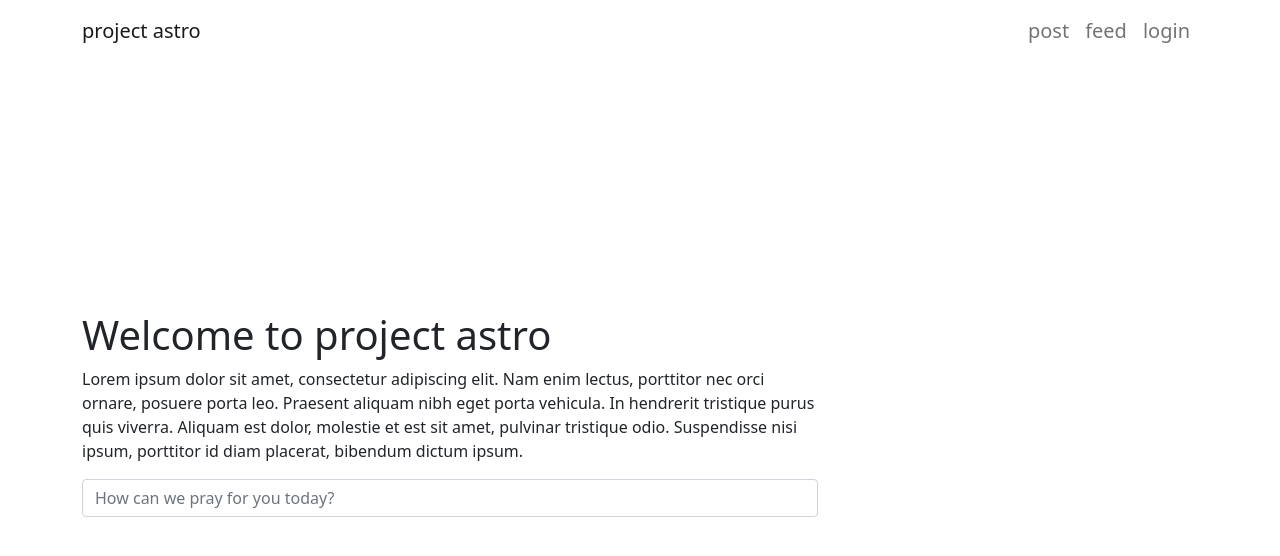
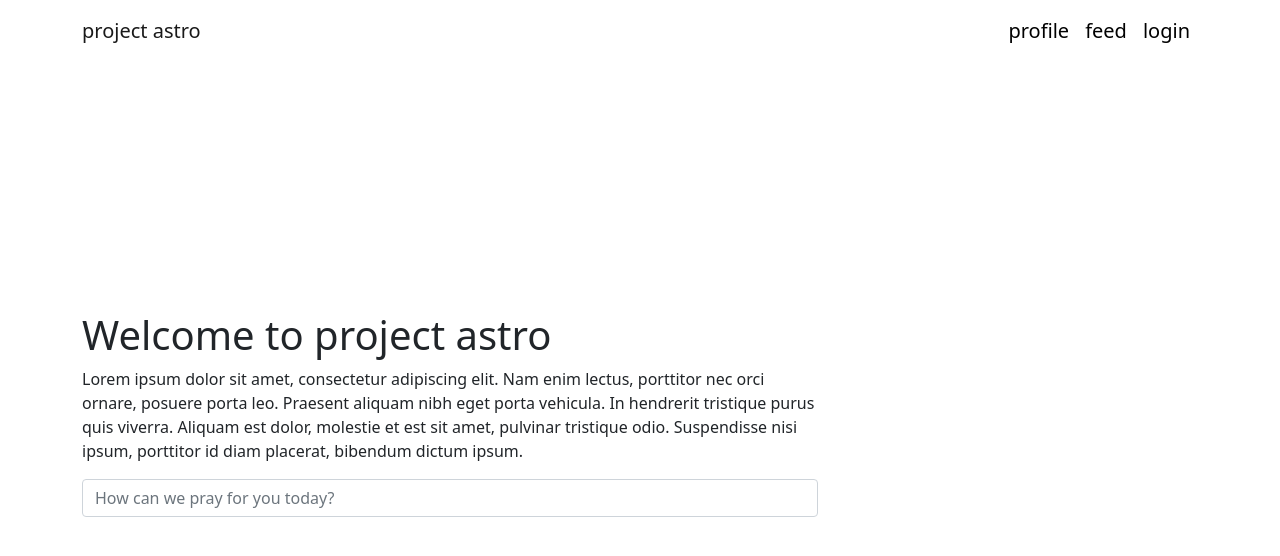
Before and after one commit to dylanfox5/project-astro, a React (Create React App) app: page / in a window 1280 px wide. Shown: the top 556 px of the page. Built offline with nearby package versions, Linux system fonts and the light colour scheme.

Commit message:
setup routes

```diff
--- a/package.json
+++ b/package.json
@@ -12,6 +12,7 @@
     "react": "^18.2.0",
     "react-bootstrap": "^2.4.0",
     "react-dom": "^18.2.0",
+    "react-router-dom": "^6.3.0",
     "react-scripts": "5.0.1",
     "web-vitals": "^2.1.4"
   },
--- a/src/App.js
+++ b/src/App.js
@@ -1,9 +1,8 @@
 import 'bootstrap/dist/css/bootstrap.min.css';
-import CustomNavbar from './CustomNavbar';
+import CustomNavbar from './Components/CustomNavbar';
 import Container from 'react-bootstrap/Container';
 import Row from 'react-bootstrap/Row'
 import Col from 'react-bootstrap/Col'
-import Button from 'react-bootstrap/Button';
 import InputGroup from 'react-bootstrap/InputGroup';
 import Form from 'react-bootstrap/Form';
 
--- a/src/CustomNavbar.js
+++ b/src/Components/CustomNavbar.js
@@ -1,6 +1,7 @@
 import Navbar from 'react-bootstrap/Navbar';
 import Container from 'react-bootstrap/Container';
 import Nav from 'react-bootstrap/Nav';
+import { Outlet, Link } from 'react-router-dom';
 
 function CustomNavbar() {
     return (
@@ -10,9 +11,15 @@ function CustomNavbar() {
                 <Navbar.Toggle aria-controls="basic-navbar-nav"/>
                 <Navbar.Collapse id="basic-navbar-nav" className="justify-content-end">
                     <Nav navbarScroll>
-                        <Nav.Link className="nav-item" href="#">post</Nav.Link>
-                        <Nav.Link className="nav-item" href="#">feed</Nav.Link>
-                        <Nav.Link className="nav-item" href="#">login</Nav.Link>
+                        <Nav.Link className="nav-item" href="#">
+                            <Link to="/" className="link">profile</Link>
+                        </Nav.Link>
+                        <Nav.Link className="nav-item" href="#">
+                            <Link to="/feed" className="link">feed</Link>
+                        </Nav.Link>
+                        <Nav.Link className="nav-item">
+                            <Link to="/" className="link">login</Link>
+                        </Nav.Link>
                     </Nav>
                 </Navbar.Collapse>
             </Container>
--- /dev/null
+++ b/src/Routes/Feed.js
@@ -0,0 +1,25 @@
+import 'bootstrap/dist/css/bootstrap.min.css';
+import Container from 'react-bootstrap/Container';
+import Row from 'react-bootstrap/Row'
+import Col from 'react-bootstrap/Col'
+
+function App() {
+  return (
+    <div className="App">
+      <div className="content">
+        <Container className="home">
+        <Row>
+          <Col sm={12} lg={8}>
+            <div className="animate__animated animate__fadeInLeft animate__delay-1s">
+              <h1>hello</h1>
+            </div>
+          </Col>
+          <Col sm={12} lg={4}></Col>
+        </Row>
+      </Container>
+      </div>
+    </div>
+  );
+}
+
+export default App;
--- a/src/index.css
+++ b/src/index.css
@@ -15,10 +15,6 @@ body {
   font-size: 125%;
 }
 
-.nav-item:hover {
-  color: var(--green) !important;
-}
-
 .home {
   min-height: 90vh;
   display: flex;
@@ -27,6 +23,11 @@ body {
   justify-content: center;
 }
 
-span {
-  color: var(--green);
+.link {
+  text-decoration: none;
+  color: black;
 }
+
+.link:hover {
+  color: grey;
+}
--- a/src/index.js
+++ b/src/index.js
@@ -1,14 +1,19 @@
 import React from 'react';
 import ReactDOM from 'react-dom/client';
+import { BrowserRouter, Routes, Route } from 'react-router-dom';
 import './index.css';
 import App from './App';
+import Feed from './Routes/Feed';
 import reportWebVitals from './reportWebVitals';
 
 const root = ReactDOM.createRoot(document.getElementById('root'));
 root.render(
-  <React.StrictMode>
-    <App />
-  </React.StrictMode>
+  <BrowserRouter>
+    <Routes>
+      <Route path="/" element={ <App />} />
+      <Route path="feed" element={ <Feed />} />
+    </Routes>
+  </BrowserRouter>
 );
 
 // If you want to start measuring performance in your app, pass a function
```
Also changed, not shown: 1 other file (tests, documents, lock files or other folders).
